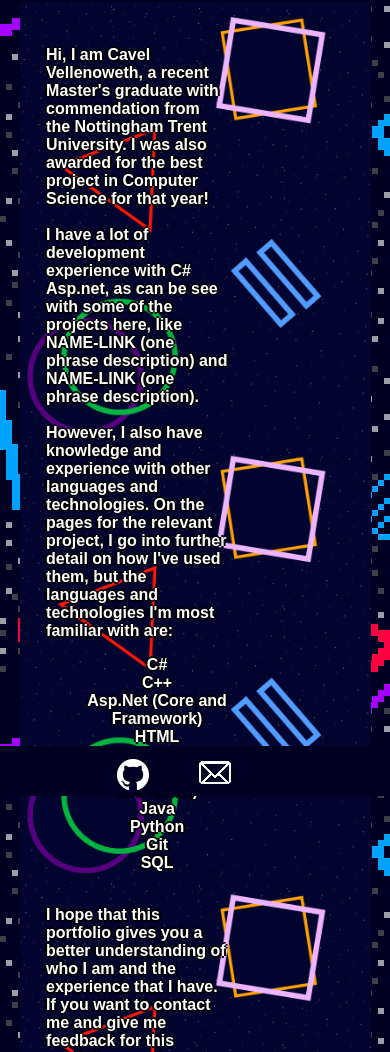
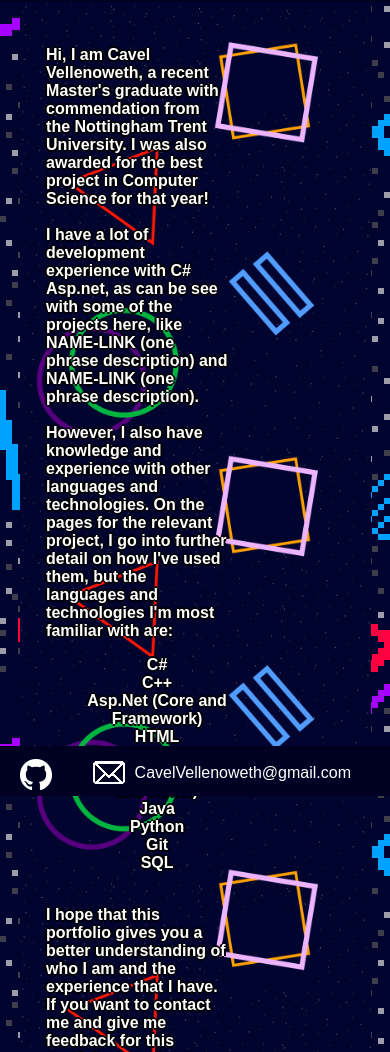
Before and after one commit to CavelVellenoweth/CavelVellenoweth.github.io, a plain HTML site: page index.html in a window 390 px wide. Shown: the part 48-1100 px from the top of the page. Drawn offline with nearby package versions, Linux system fonts and the light colour scheme.

Commit message:
Footer CSS Tweaks and Toggle Improvements
Tweaked the footer CSS so that the text for the icons wont get cut off for smaller devices. Also changed the toggle implementation to allow for a initial state to be set when creating the components, should allow for the style to carry out throughout the site

```diff
--- a/body.css
+++ b/body.css
@@ -3,31 +3,29 @@ html {
 }
 body {
   margin: 0;
-  background-image: url(./Project_images/background.png);
+  background-image: url(./Project_images/backgroundClear.png);
   height: 100%;
   font-family: Arial, Helvetica, sans-serif;
   text-shadow: 2px 0 0 #000, 0 -2px 0 #000, 0 2px 0 #000, -2px 0 0 #000;
   font-weight: bold;
+  background-color: #020430;
 }
-
-#content {
+#content-wrapper {
   margin-left: 5%;
   margin-right: 5%;
-  background-image: url(./Project_images/bodyBackground.png);
+  padding: 10px;
+  background-image: url(./Project_images/bodyBackgroundDots.png);
   background-size: 100%;
   background-repeat: repeat;
-  padding: 10px;
+  clear: both;
+}
+#content {
+  background-image: url(./Project_images/bodyBackgroundLight.png);
+  background-size: 100%;
+  background-repeat: repeat;
+  /* padding: 10px; */
   min-height: 800px;
   clear: both;
-}
-body .dark {
-  background-color: #020430;
-  color: white;
-}
-
-body .light {
-  color: black;
-  background-color: #d1d3ff;
 }
 #this-website {
   padding-bottom: 50px;
--- a/footer.css
+++ b/footer.css
@@ -14,8 +14,9 @@
   z-index: 999;
 }
 .footer {
-  margin-left: 25%;
-  margin-right: 25%;
+  padding-left: 10%;
+  /* margin-left: 25%;
+  margin-right: 25%; */
 }
 
 .footer a {
@@ -23,6 +24,7 @@
   text-shadow: none;
   text-align: center;
   padding: 20px;
+  padding-right: 20%;
   padding-bottom: 20px;
   text-decoration: none;
   line-height: 25px;
@@ -30,12 +32,7 @@
   font-weight: normal;
 }
 
-.footer a.logo {
-  font-size: 30px;
-  font-weight: bolder;
-}
-
-.footer a.footer-link:hover {
+.footer a .footer-link:hover {
   background-color: #ddd;
   color: black;
 }
@@ -53,9 +50,11 @@
   cursor: pointer;
   opacity: 0.5;
 }
-.git {
-  font-size: 15px;
+
+.CV {
+  padding-left: 10%;
 }
+
 .git::before {
   content: url(./Project_images/GitHub-Mark-Light-32px.png);
   margin-right: 10px;
@@ -71,19 +70,50 @@
   margin-right: 10px;
   vertical-align: -40%;
 }
-
-@media only screen and (max-width: 1400px) {
+@media only screen and (max-width: 1800px) {
+  .footer a {
+    padding-right: 10%;
+  }
+}
+@media only screen and (max-width: 1100px) {
   .git {
-    font-size: 0;
-    padding-right: 10% !important;
-    padding-left: 10% !important;
+    padding-right: 5% !important;
+    padding-left: 0% !important;
   }
   .email {
-    font-size: 0;
-    padding-right: 10% !important;
+    padding-right: 5% !important;
+  }
+  .CV {
+    padding-right: 5% !important;
+  }
+}
+@media only screen and (max-width: 900px) {
+  .git {
+    padding-right: 5% !important;
+    padding-left: 0% !important;
+  }
+  .email {
+    padding-right: 5% !important;
   }
   .CV {
     font-size: 0;
-    padding-right: 10% !important;
+    padding-right: 5% !important;
   }
 }
+@media only screen and (max-width: 800px) {
+  .git {
+    font-size: 0;
+    padding-right: 3% !important;
+    padding-left: 0% !important;
+  }
+  .email {
+    padding-right: 3% !important;
+  }
+  .CV {
+    font-size: 0;
+    padding-right: 3% !important;
+  }
+  .footer {
+    padding-left: 5%;
+  }
+}
--- a/header.js
+++ b/header.js
@@ -7,7 +7,7 @@ var header = React.createElement("div", {
   }, React.createElement("a", {
     href: "https://cavelvellenoweth.github.io/",
     className: "logo"
-  }, "Cavel Vellenoweth"),React.createElement(light_toggle), React.createElement("div", {
+  }, "Cavel Vellenoweth"),React.createElement(light_toggle,{defaultState:false,childState:false}), React.createElement("div", {
     className: "header-right"
   }, React.createElement("a", {
     href: "project1",
--- a/index.html
+++ b/index.html
@@ -9,7 +9,8 @@
 </head>
 <body>
 <div id="header"></div>
-<div id="content" class="dark">
+<div id="content-wrapper">
+  <div id="content">
     <div id = "about">
       <!-- >About me -->
       <p>
@@ -51,6 +52,7 @@
       </p>
     </div>
   </div>
+</div>
 <div id = "footer"></div>
 
 
--- a/light_toggle.js
+++ b/light_toggle.js
@@ -5,30 +5,53 @@ class light_toggle extends React.Component{
     constructor(props)
     {
         super(props);
-        this.state = {toggled: false}
+        this.state = {toggled: props.defaultState}
         this.toggle_Light = this.toggle_Light.bind(this)
+        this.setLight();
     }
+
+    toggleOn(){
+        document.getElementById("header").style.cssText="background-color: #FF6A00";
+        document.getElementById("footer").style.cssText="background-color: #FF6A00";
+        document.getElementById("content-wrapper").style.cssText = "background-color: white; background-image:none"
+        document.getElementById("content").style.cssText = "color: black; text-shadow: none; background-image:url(./Project_images/bodyBackgroundLight.png);";
+        document.getElementsByTagName("body")[0].style.cssText="background-color: #FF6A00";
+    }
+    toggleOff(){
+        document.getElementById("header").style.cssText="background-color: #000122";
+        document.getElementById("footer").style.cssText="background-color: #000122";
+        document.getElementById("content-wrapper").style.cssText = "background-color: #020430;"
+        document.getElementById("content").style.cssText = "color: white;";
+        document.getElementsByTagName("body")[0].style.cssText="background-color: #020430;";
+    }
+
+    setLight(){
+        if(this.state.toggled)
+        {
+            this.toggleOn()
+        }
+        else{
+            this.toggleOff()
+        }
+    }
+
     toggle_Light(){
         if(this.state.toggled)
         {
             this.setState({toggled: false});
-            document.getElementById("header").style.cssText="background-color: #000122";
-            document.getElementById("footer").style.cssText="background-color: #000122";
-            document.getElementById("content").style.cssText = "color: white; background-color: #020430;";
-            document.getElementsByTagName("body")[0].style.cssText="background-image: url(./Project_images/background.png);";
+            this.toggleOff()
         }
         else
         {
             this.setState({toggled: true});
-            document.getElementById("header").style.cssText="background-color: #FF6A00";
-            document.getElementById("footer").style.cssText="background-color: #FF6A00";
-            document.getElementById("content").style.cssText = "color: black; background-color: white; text-shadow: none; background-image:url(./Project_images/bodyBackgroundLight.png);";
-            document.getElementsByTagName("body")[0].style.cssText="background-image: url(./Project_images/backgroundLight.png);";
+            this.toggleOn()
         }
+        console.log(this.state.toggled)
     }
     render(){
             return(React.createElement("div",{className:"lightToggle"},
                 React.createElement(toggle,{
+                    defaultState: this.props.childState,
                     image1:"./Project_images/dark.png",
                     image2:"./Project_images/light.png",
                     toggle2: this.toggle_Light,
--- a/toggle.js
+++ b/toggle.js
@@ -4,27 +4,46 @@
 class toggle extends React.Component{
     constructor(props)
     {
+
         super(props);
-        this.state = {toggled: false,
+        this.state = {toggled: props.defaultState,
             background: props.image1,
             image1: props.image1,
             image2: props.image2,
             toggle2: props.toggle2}
         this.toggle = this.toggle.bind(this);
     }
+    componentDidMount(){
+        this.setToggle();
+    }
+    setToggle(){
+        if(this.state.toggled)
+        {
+            this.toggleOn();
+        }
+        else
+        {
+           this.toggleOff();
+        }
+    }
+    toggleOn(){
+        this.setState({background: this.props.image2});
+    }
+    toggleOff(){
+        this.setState({background: this.state.image1});
+    }
     toggle(){
         this.props.toggle2();
         if(this.state.toggled)
         {
             this.setState({toggled: false});
-            this.setState({background: this.state.image1});
+            this.toggleOff();
         }
         else
         {
             this.setState({toggled: true});
-            this.setState({background: this.state.image2});
+            this.toggleOn();
         }
-        this.state.function;
     }
     render(){
             return(
```
Also changed, not shown: Project_images/backgroundClear.png (added), Project_images/bodyBackgroundDots.png (added). Lines whose indentation alone changed are shown as unchanged.
